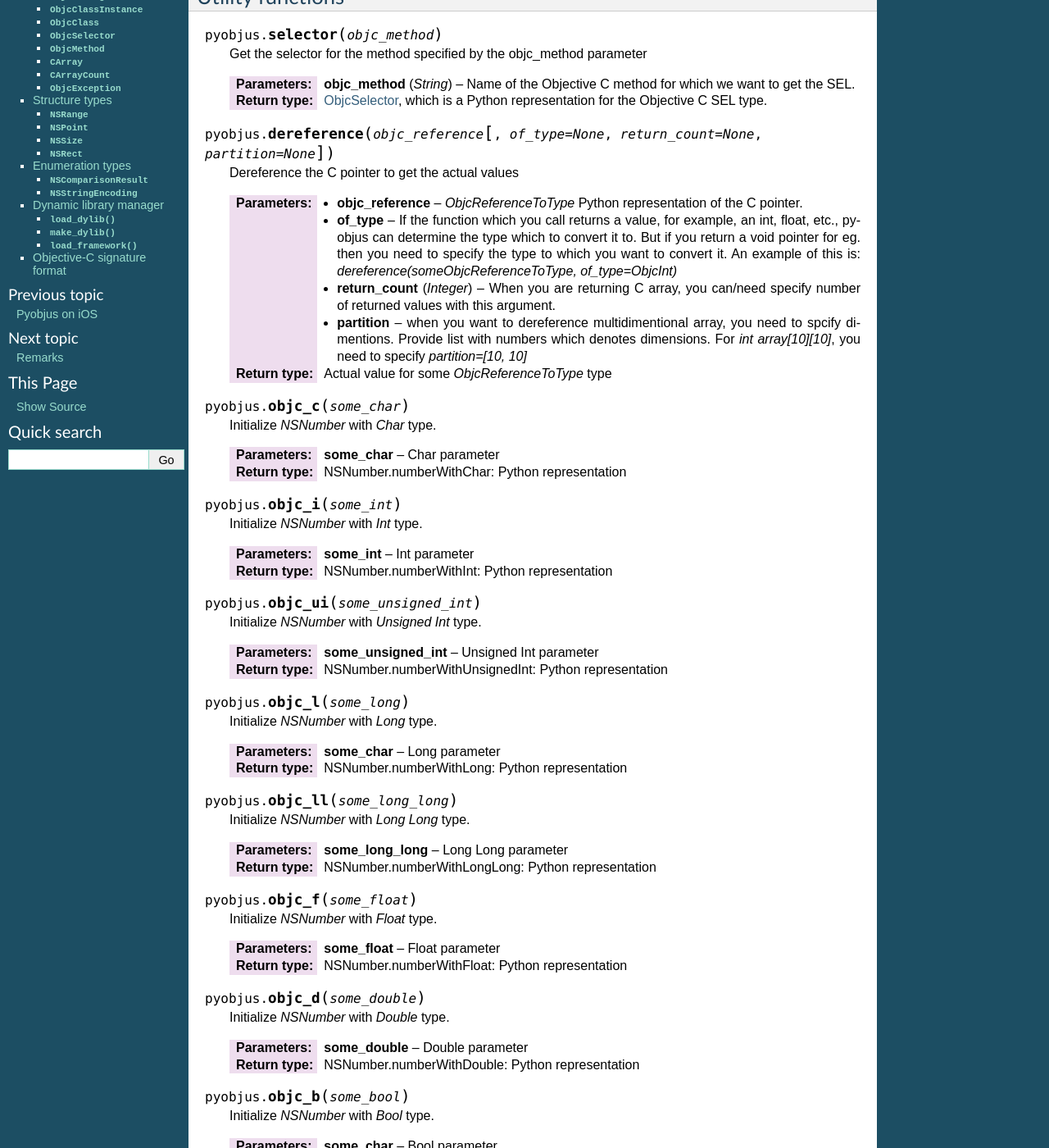
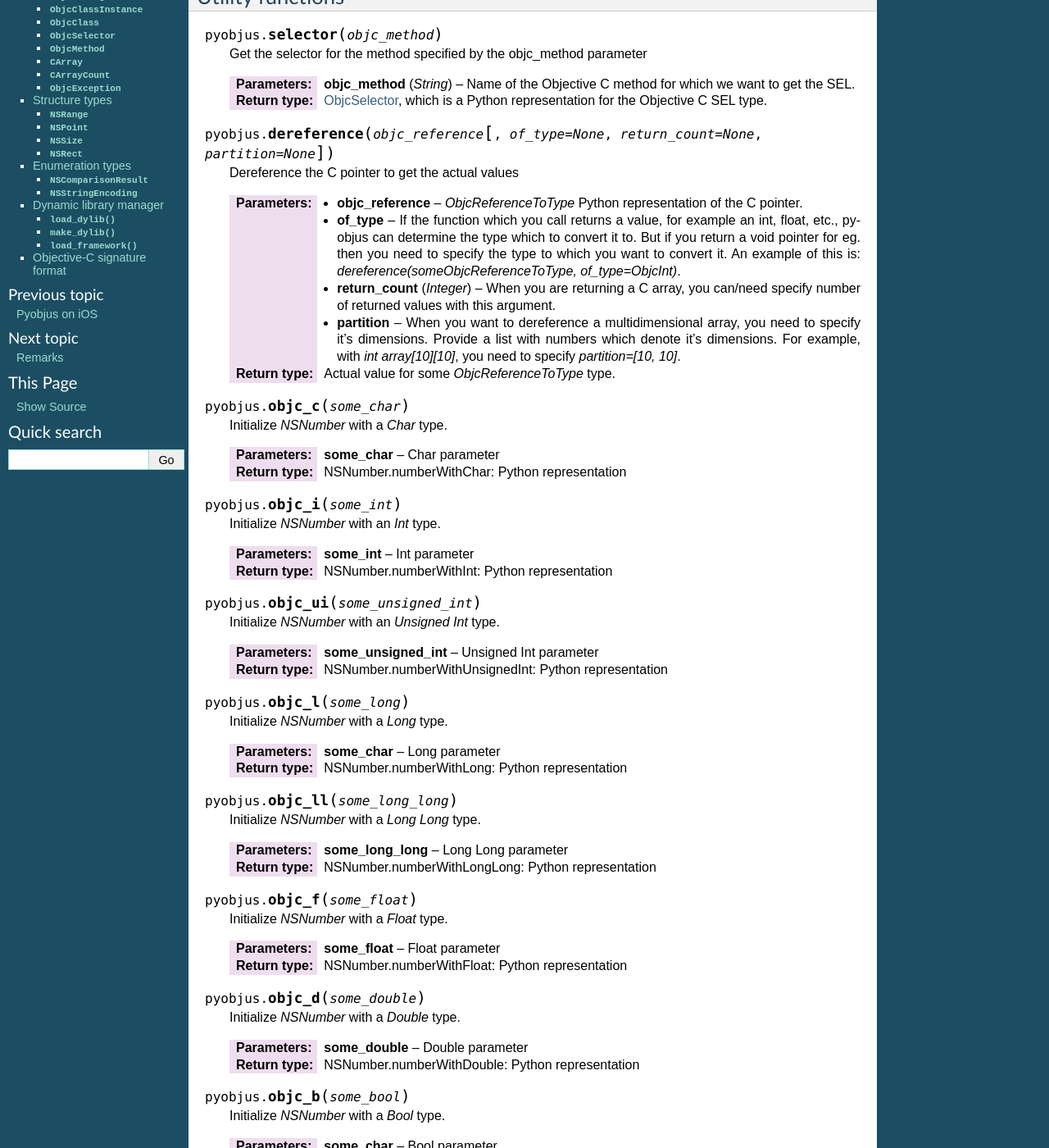
Before and after one commit to kivy/pyobjus, a Sphinx documentation site: the page built from docs/source/api.rst, in a window 1280 px wide and 1400 px high, scrolled down 664 px. Shown: the whole window at 82% size. Built offline with Sphinx 7.4.7, drawn with Linux system fonts in a browser that asks for light colours.

Commit message:
doc: grammar tweaks to docs/source/aapi.rst

```diff
--- a/docs/source/api.rst
+++ b/docs/source/api.rst
@@ -47,15 +47,15 @@ Utility functions
     Dereference the C pointer to get the actual values
 
     :param objc_reference: `ObjcReferenceToType` Python representation of the C pointer.
-    :param of_type: If the function which you call returns a value, for example, an int, float, etc., pyobjus can determine the type which to convert it to. But if you return a void pointer for eg. then you need to specify the type to which you want to convert it. An example of this is: `dereference(someObjcReferenceToType, of_type=ObjcInt)`
-    :param return_count: When you are returning C array, you can/need specify number of returned values with this argument.
+    :param of_type: If the function which you call returns a value, for example an int, float, etc., pyobjus can determine the type which to convert it to. But if you return a void pointer for eg. then you need to specify the type to which you want to convert it. An example of this is: `dereference(someObjcReferenceToType, of_type=ObjcInt)`.
+    :param return_count: When you are returning a C array, you can/need specify number of returned values with this argument.
     :type return_count: Integer
-    :param partition: when you want to dereference multidimentional array, you need to spcify dimentions. Provide list with numbers which denotes dimensions. For `int array[10][10]`, you need to specify `partition=[10, 10]`
-    :rtype: Actual value for some `ObjcReferenceToType` type
+    :param partition: When you want to dereference a multidimensional array, you need to specify it's dimensions. Provide a list with numbers which denote it's dimensions. For example, with `int array[10][10]`, you need to specify `partition=[10, 10]`.
+    :rtype: Actual value for some `ObjcReferenceToType` type.
 
 .. function:: objc_c(some_char)
 
-    Initialize `NSNumber` with `Char` type.
+    Initialize `NSNumber` with a `Char` type.
 
     :param some_char: Char parameter
     :rtype: NSNumber.numberWithChar: Python representation
@@ -63,7 +63,7 @@ Utility functions
 
 .. function:: objc_i(some_int)
 
-    Initialize `NSNumber` with `Int` type.
+    Initialize `NSNumber` with an `Int` type.
 
     :param some_int: Int parameter
     :rtype: NSNumber.numberWithInt: Python representation
@@ -71,7 +71,7 @@ Utility functions
 
 .. function:: objc_ui(some_unsigned_int)
 
-    Initialize `NSNumber` with `Unsigned Int` type.
+    Initialize `NSNumber` with an `Unsigned Int` type.
 
     :param some_unsigned_int: Unsigned Int parameter
     :rtype: NSNumber.numberWithUnsignedInt: Python representation
@@ -79,7 +79,7 @@ Utility functions
 
 .. function:: objc_l(some_long)
 
-    Initialize `NSNumber` with `Long` type.
+    Initialize `NSNumber` with a `Long` type.
 
     :param some_char: Long parameter
     :rtype: NSNumber.numberWithLong: Python representation
@@ -87,7 +87,7 @@ Utility functions
 
 .. function:: objc_ll(some_long_long)
 
-    Initialize `NSNumber` with `Long Long` type.
+    Initialize `NSNumber` with a `Long Long` type.
 
     :param some_long_long: Long Long parameter
     :rtype: NSNumber.numberWithLongLong: Python representation
@@ -95,7 +95,7 @@ Utility functions
 
 .. function:: objc_f(some_float)
 
-    Initialize `NSNumber` with `Float` type.
+    Initialize `NSNumber` with a `Float` type.
 
     :param some_float: Float parameter
     :rtype: NSNumber.numberWithFloat: Python representation
@@ -103,7 +103,7 @@ Utility functions
 
 .. function:: objc_d(some_double)
 
-    Initialize `NSNumber` with `Double` type.
+    Initialize `NSNumber` with a `Double` type.
 
     :param some_double: Double parameter
     :rtype: NSNumber.numberWithDouble: Python representation
@@ -111,7 +111,7 @@ Utility functions
 
 .. function:: objc_b(some_bool)
 
-    Initialize `NSNumber` with `Bool` type.
+    Initialize `NSNumber` with a `Bool` type.
 
     :param some_char: Bool parameter
     :rtype: NSNumber.numberWithBool: Python representation
@@ -119,7 +119,7 @@ Utility functions
 
 .. function:: objc_str(some_string)
 
-    Initialize `NSNumber` with `NSString` type.
+    Initialize `NSNumber` with a `NSString` type.
 
     :param some_float: String parameter
     :rtype: NSString.stringWithUTF8String: Python representation
```
